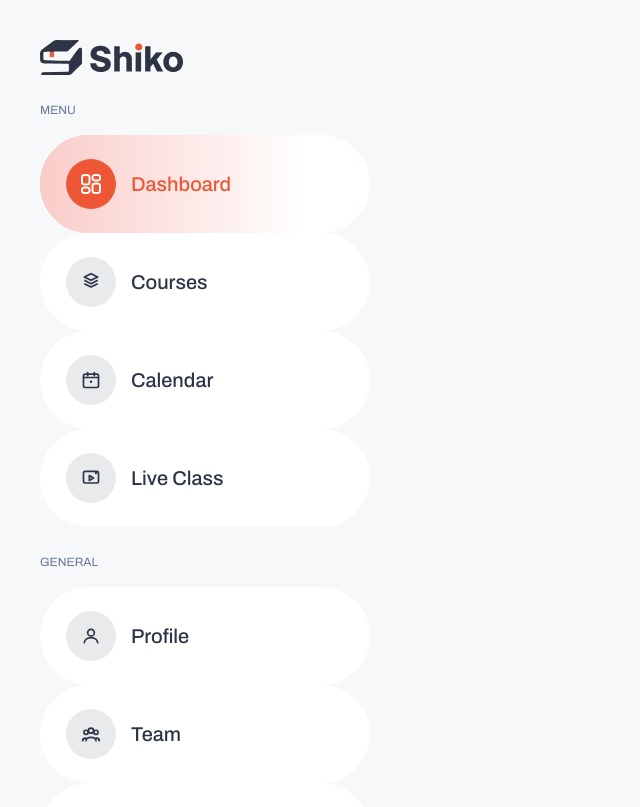
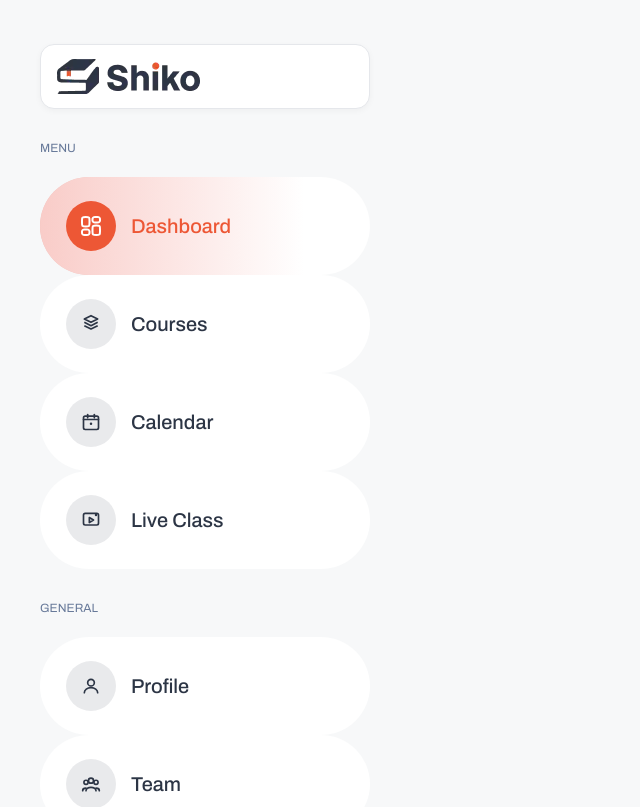
Before and after one commit to shiko-grupp1/shiko-webapp, a Next.js app: page / in a window 1280 px wide. Shown: the top 807 px of the page, without its empty margins (0-640 px from the left). Built offline with nearby package versions, Linux system fonts and the light colour scheme.

Commit message:
design logo in container

```diff
--- a/src/app/globals.css
+++ b/src/app/globals.css
@@ -157,12 +157,12 @@
 .sidebar {
   width: 370px;
   min-width: 370px;
-  padding: 20px;
+  padding: 24px 20px;
   border-radius: 24px;
   margin: 0;
   display: flex;
   flex-direction: column;
-  gap: 16px;
+  gap: 20px;
 }
 
 .menu-list {
@@ -213,14 +213,31 @@
 .logo {
   display: flex;
   align-items: center;
-  gap: 0.001rem;
 }
+
+.logo-container {
+  background: #fff;
+  border: 1px solid #E5E7EB;
+  border-radius: 14px;
+  padding: 14px 16px;
+
+  display: flex;
+  align-items: center;
+  justify-content: space-between;
+
+  box-shadow: 0 2px 6px rgba(0,0,0,0.04);
+}
+
 
 .logo svg {
   width: 7rem;
   height: auto;
 }
 
+
+/* =====================================
+        RESPONSIVE
+===================================== */
 
 @media (max-width: 768px) {
   h1,
```
